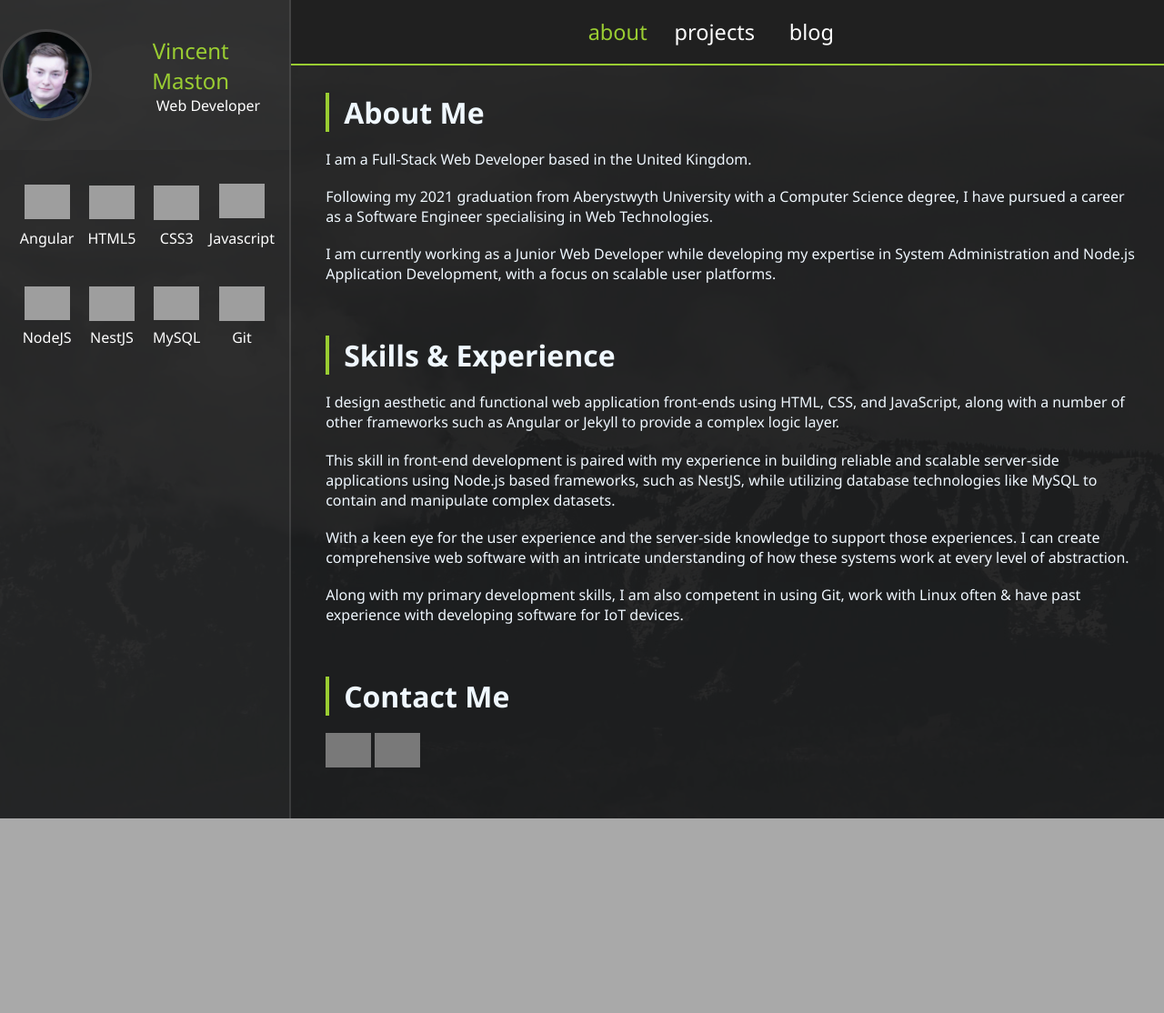
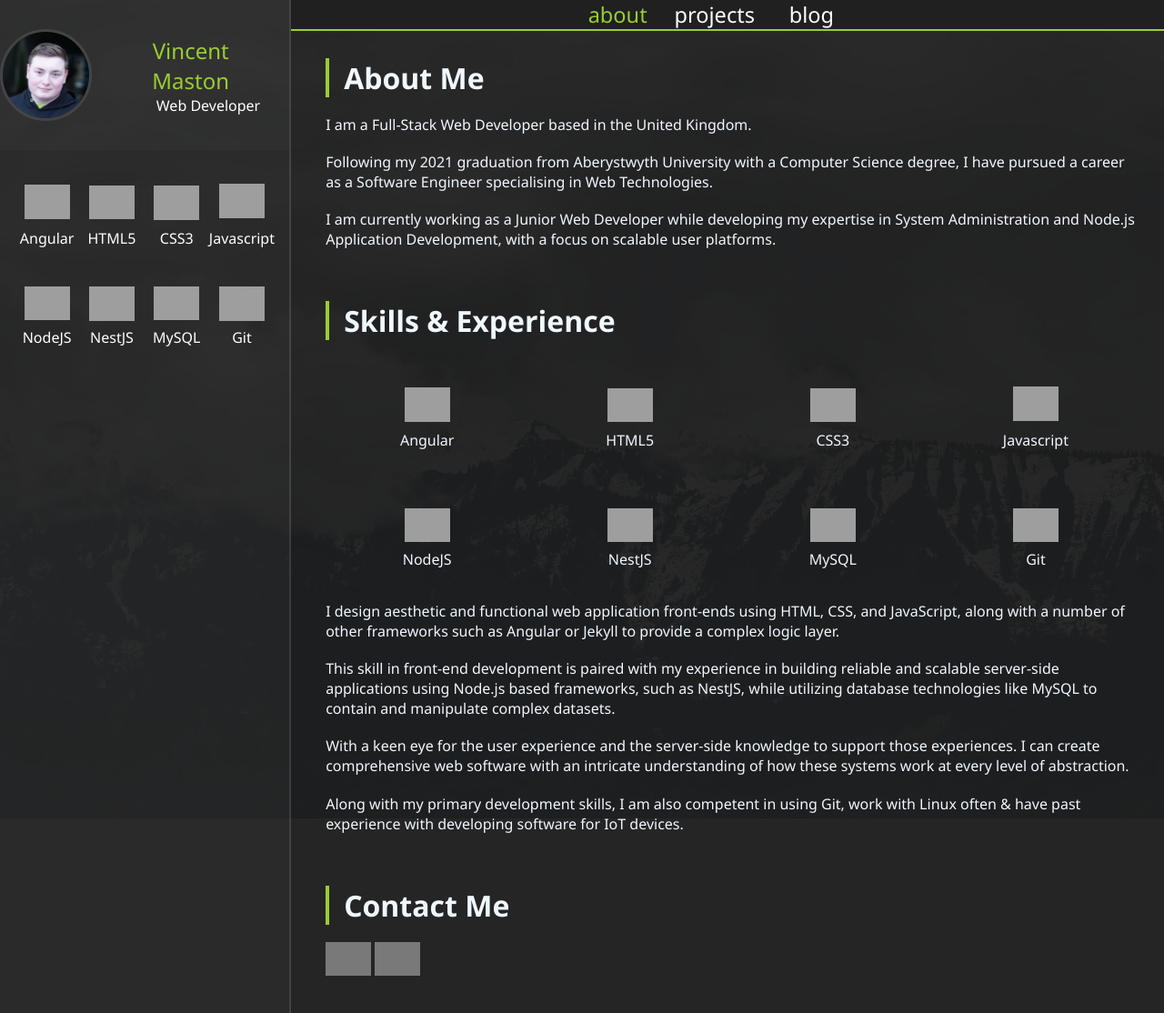
Before and after one commit to VMaston/vmaston.github.io, a Jekyll site: the page built from index.md, in a window 1280 px wide. Shown: the whole page at 91% size. Built offline with Jekyll 4.4.1, drawn with Linux system fonts in a browser that asks for light colours; before the commit the page ends 900 px from its top, so only the background shows below that; grey boxes are pictures that could not be loaded.

Commit message:
display skills in mobile view

```diff
--- a/assets/css/styles_description.css
+++ b/assets/css/styles_description.css
@@ -42,7 +42,7 @@
   }
 
   .imgdisplay {
-    display: flex;
+    display: auto;
   }
 }
 
@@ -58,3 +58,19 @@
   border-bottom-left-radius: 0px;
   border-bottom-right-radius: 0px;
 }
+
+@media only screen and (max-width: 1200px) {
+  /* For mobile phones: */
+  .skills-grid {
+    grid-template-columns: repeat(4, 1fr);
+  }
+
+  .skills-picture {
+    padding: 0;
+  }
+
+  .skills-grid {
+    padding: 0;
+    row-gap: 0.5em;
+  }
+}
--- a/index.md
+++ b/index.md
@@ -25,6 +25,49 @@ I am currently working as a Junior Web Developer while developing my expertise i
 
 ### Skills & Experience
 
+<div class="skills-grid">
+  <div class="skills-container">
+    <img class="skills-picture" src="https://cdn.jsdelivr.net/gh/devicons/devicon/icons/angularjs/angularjs-original.svg"/>
+    <span>Angular</span>
+  </div>
+
+  <div class="skills-container">
+      <img class="skills-picture" src="https://cdn.jsdelivr.net/gh/devicons/devicon/icons/html5/html5-original.svg"/>
+      <span>HTML5</span>
+  </div>
+
+  <div class="skills-container">
+      <img class="skills-picture" src="https://cdn.jsdelivr.net/gh/devicons/devicon/icons/css3/css3-original.svg"/>
+      <span>CSS3</span>
+  </div>
+
+  <div class="skills-container">
+      <img class="skills-picture" src="https://cdn.jsdelivr.net/gh/devicons/devicon/icons/javascript/javascript-original.svg"/>
+      <span>Javascript</span>
+  </div>
+
+  <div class="skills-container">
+      <img class="skills-picture" src="https://cdn.jsdelivr.net/gh/devicons/devicon/icons/nodejs/nodejs-original.svg"/>
+      <span>NodeJS</span>
+  </div>
+
+  <div class="skills-container">
+      <img class="skills-picture" src="https://cdn.jsdelivr.net/gh/devicons/devicon/icons/nestjs/nestjs-plain.svg"/>
+      <span>NestJS</span>
+  </div>
+
+  <div class="skills-container">
+      <img class="skills-picture" src="https://cdn.jsdelivr.net/gh/devicons/devicon/icons/mysql/mysql-original.svg"/>
+      <span>MySQL</span>
+  </div>
+
+  <div class="skills-container">
+      <img class="skills-picture" src="https://cdn.jsdelivr.net/gh/devicons/devicon/icons/git/git-original.svg"/>
+      <span>Git</span>
+  </div>
+
+</div>
+
 I design aesthetic and functional web application front-ends using HTML, CSS, and JavaScript, along with a number of other frameworks such as Angular or Jekyll to provide a complex logic layer.
 
 This skill in front-end development is paired with my experience in building reliable and scalable server-side applications using Node.js based frameworks, such as NestJS, while utilizing database technologies like MySQL to contain and manipulate complex datasets.
```
